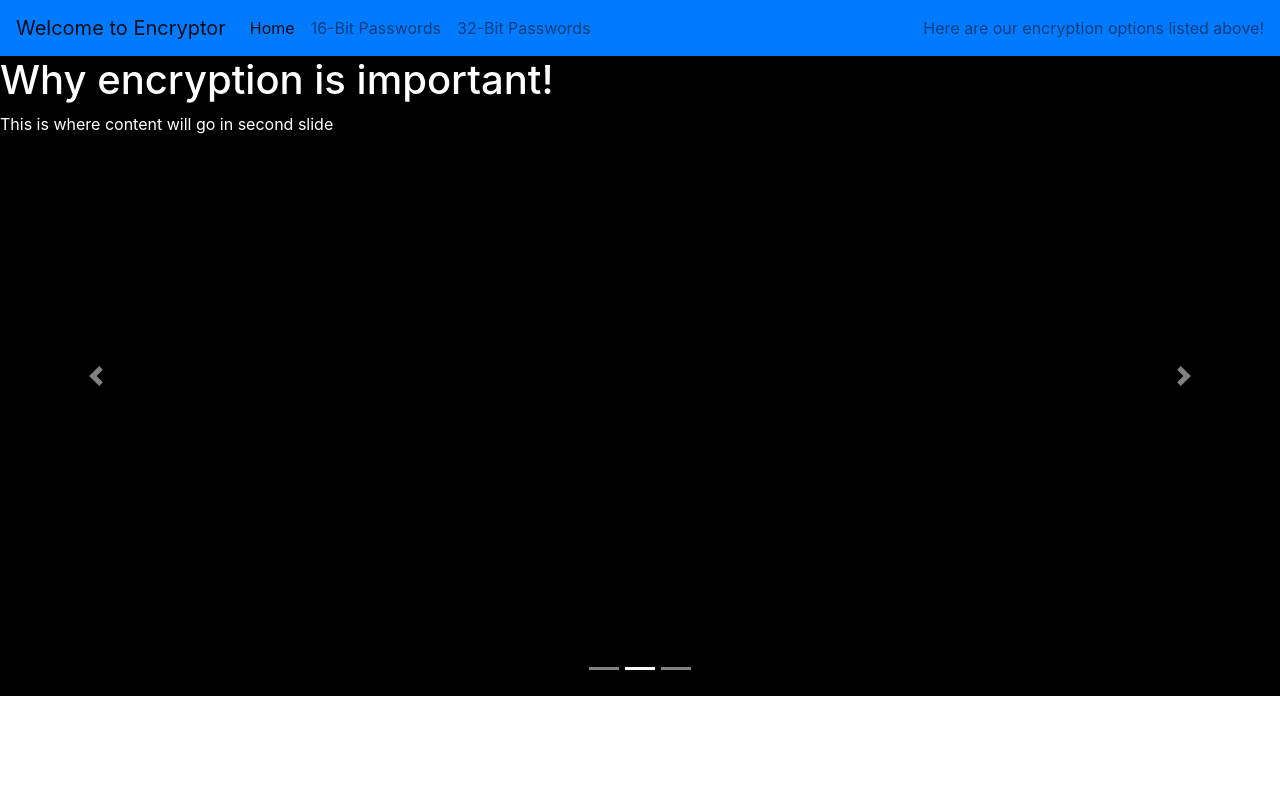
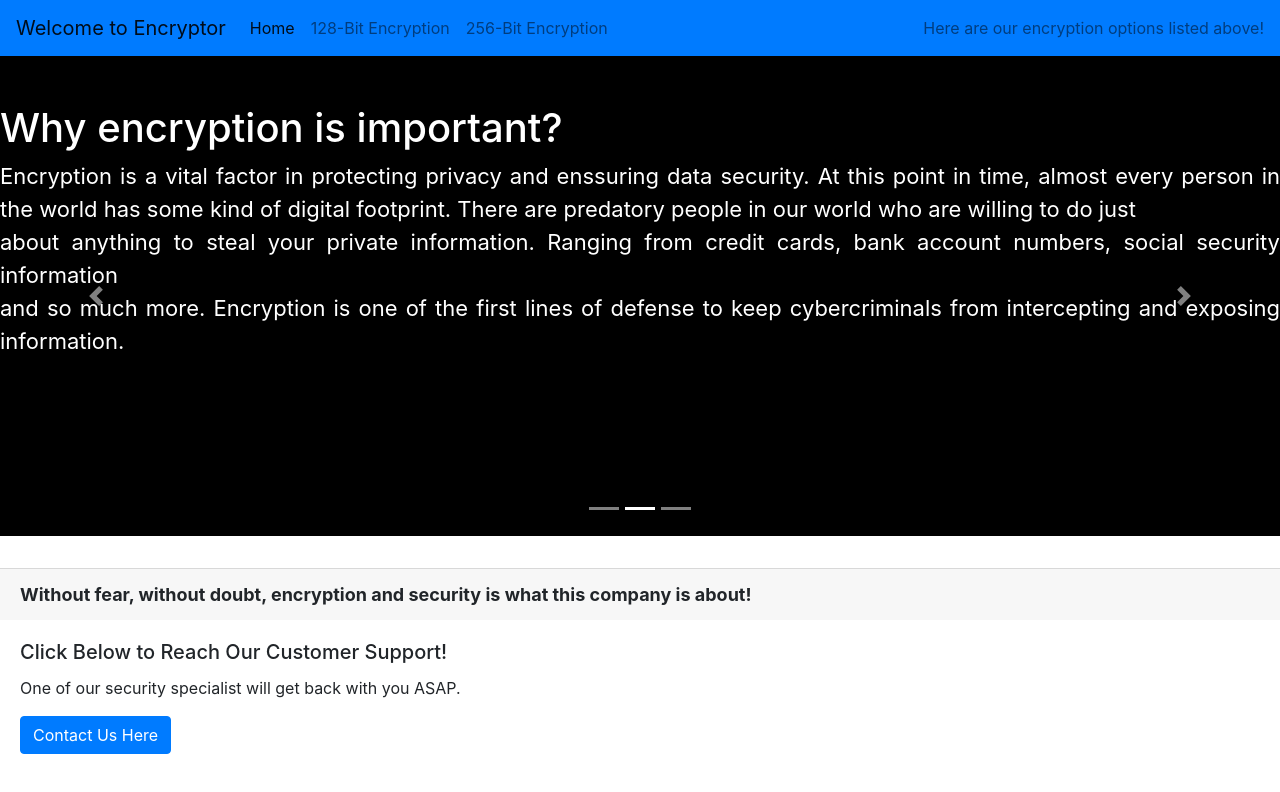
Before and after one commit to HeadbandDandy/passwordGenerator, a plain HTML site: page index.html in a window 1280 px wide. Drawn offline with nearby package versions, Linux system fonts and the light colour scheme.

Commit message:
homepage set up

```diff
--- a/index.html
+++ b/index.html
@@ -23,10 +23,10 @@
               <a class="nav-link" href="#">Home <span class="sr-only">(current)</span></a>
             </li>
             <li class="nav-item">
-              <a class="nav-link" href="#">16-Bit Passwords</a>
+              <a class="nav-link" href="./128-bit.html">128-Bit Encryption</a>
             </li>
             <li class="nav-item">
-              <a class="nav-link" href="#">32-Bit Passwords</a>
+              <a class="nav-link" href="./256-bit.html">256-Bit Encryption</a>
             </li>
           </ul>
           <span class="navbar-text">
@@ -44,10 +44,23 @@
 
       <style>
           .carousel-slide {
-              height: 40rem;
+              height: 30rem;
+              padding-top: 3rem;
               background: black;
               color: white;
               position: relative;
+          }
+          .carousel-item {
+              position: relative;
+              text-align: justify;
+              font-size: 22px;
+          }
+          .footer-card {
+              padding-top: 2rem;
+          }
+          .card-footer {
+              font-weight: bolder;
+              font-size: 18px;
           }
       </style>
 
@@ -64,23 +77,30 @@
           <div class="carousel-item active">
               <h1>What is Encryption?</h1>
               <p>
-                  Encryption is the process of scrambling readbadable data so it can only be read by a person who either is in <br>
+                  Encryption is the process of scrambling readbadable data so it can only be read by a person who either is in
                   possession of either the secret code, or has the decryption key. In words, it is a higher-tier form of security for data. <br>
                   Which can be personal, used for businesses, schools, use in the military, and has it's usage in so many other systems and organizations.
               </p>
 
           </div>
           <div class="carousel-item">
-              <h1>Why encryption is important!</h1>
+              <h1>Why encryption is important?</h1>
             <p>
-                This is where content will go in second slide
+                Encryption is a vital factor in protecting privacy and enssuring data security. At this point in time, almost every
+                person in the world has some kind of digital footprint. There are predatory people in our world who are willing to do just <br>
+                about anything to steal your private information. Ranging from credit cards, bank account numbers, social security information <br>
+                and so much more. Encryption is one of the first lines of defense to keep cybercriminals from intercepting and exposing information.
             </p>
 
           </div>
           <div class="carousel-item">
-              <h1>Here's Why You Should Use Password 101</h1>
+              <h1>Here's Why You Should Use Encryptor!</h1>
             <p>
-                This is where content will go in third slide
+                Our encryption options follow an AES & SSL Technique that is approved by the National Security Agency. Our encryption backs your data and <br>
+                provides you with options based on your individual or enterprise needs. Our advanced encrytption system has been tested and guarantees your security.
+                When you become a client of Encryptor, you not only receive the safety and security to protect your personal data or the data of your company; but we <br>
+                also guarantee outstanding customer service ande the ability to receive help with our one-touch customer service experts. Our company can assures that while
+                you sleep, we will overwatch and oversee our database in order to ensure that there are no lapses in security.
             </p>
 
           </div>
@@ -99,6 +119,19 @@
     <!-- Need Footer Section Below -->
     <!-- Footer will contain Simple ending and Made by Headband-Dandy! -->
 
+    <footer>
+        <div class="footer-card">
+            <div class="card-footer">
+              Without fear, without doubt, encryption and security is what this company is about!
+            </div>
+            <div class="card-body">
+              <h5 class="card-title">Click Below to Reach Our Customer Support!</h5>
+              <p class="card-text">One of our security specialist will get back with you ASAP.</p>
+              <a href="./contact-us.html" class="btn btn-primary">Contact Us Here</a>
+            </div>
+          </div>
+    </footer>
+
 
 
 
```
Also changed, not shown: 128-bit.html (added), 256-bit.html (added), contact-us.html (added).
